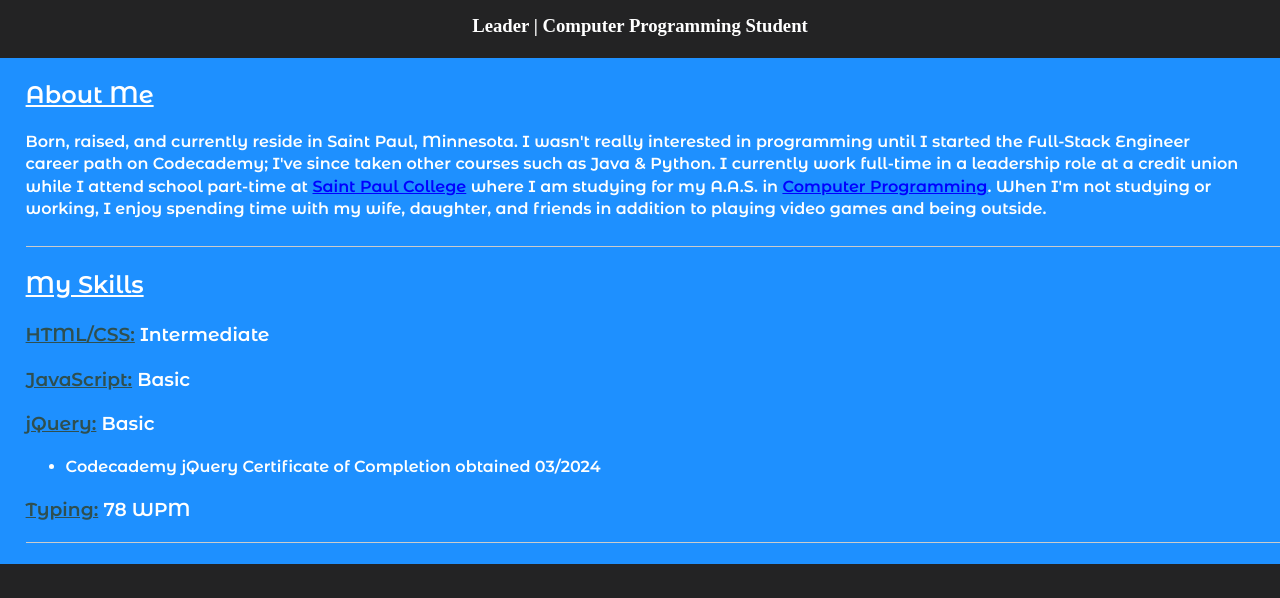
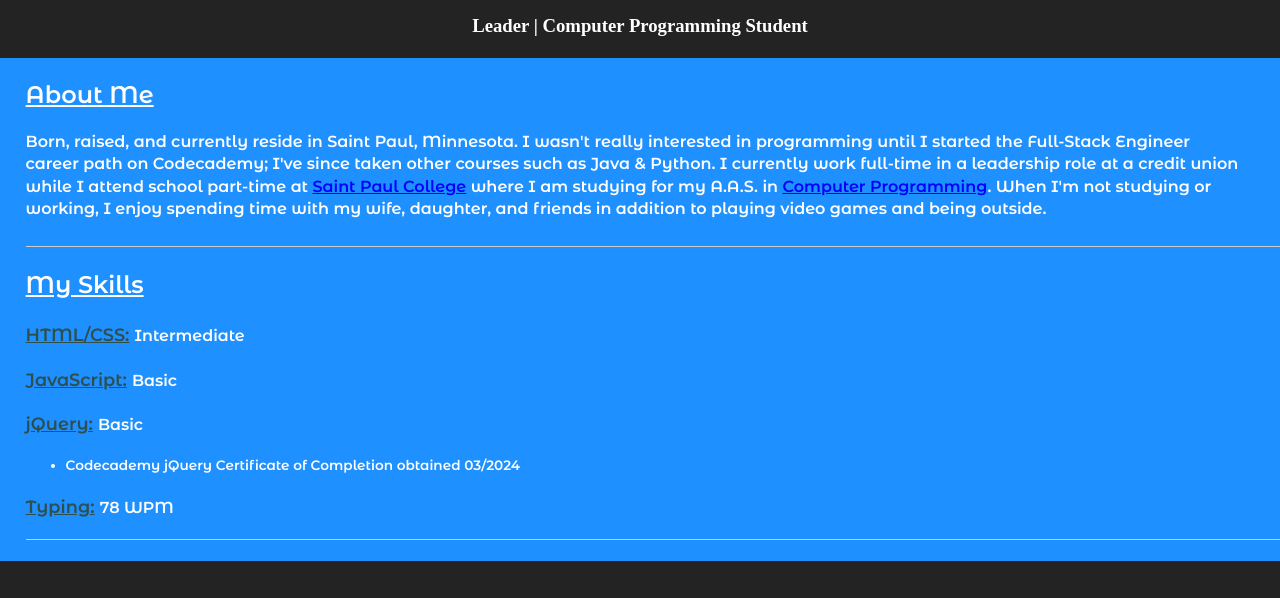
Before and after one commit to ACE-Elements/ACE-Elements.github.io, a website built with webpack: page index.html in a window 1280 px wide. Shown: the part 202-800 px from the top of the page. Built offline with nearby package versions, Linux system fonts and the light colour scheme; files whose address does not match are found by name.

Commit message:
Changed list item heading class from "list-item" to "list-item-heading". Also changed font-size for both classes

```diff
--- a/css/style.css
+++ b/css/style.css
@@ -111,9 +111,14 @@ header {
   color: red;
 }
 
-.list-item {
+.list-item-heading {
   text-decoration: underline;
   color: darkslategrey;
+  font-size: 0.95em;
+}
+
+.list-item {
+  font-size: 0.85em;
 }
 
 #skillsList {
--- a/index.html
+++ b/index.html
@@ -51,13 +51,13 @@
       with my wife, daughter, and friends in addition to playing video games and being outside.</p>
       <hr>
     <h2 class="bio-headings">My Skills</h2>
-      <h3><span class="list-item">HTML/CSS:</span> Intermediate</h3>
-      <h3><span class="list-item">JavaScript:</span> Basic</h3>
-      <h3><span class="list-item">jQuery:</span> Basic</h3>
+    <h3><span class="list-item-heading">HTML/CSS:</span> <span class="list-item">Intermediate</span></h3>
+    <h3><span class="list-item-heading">JavaScript:</span> <span class="list-item">Basic</span></h3>
+    <h3><span class="list-item-heading">jQuery:</span> <span class="list-item">Basic</span></h3>
         <ul>
-          <li>Codecademy jQuery Certificate of Completion obtained 03/2024</li>
+          <li class="list-item">Codecademy jQuery Certificate of Completion obtained 03/2024</li>
         </ul>
-      <h3><span class="list-item">Typing:</span> 78 WPM</h3>
+    <h3><span class="list-item-heading">Typing:</span> <span class="list-item">78 WPM</span></h3>
     <hr>
     <h2 class="bio-headings"></h2>
   </div>
```
